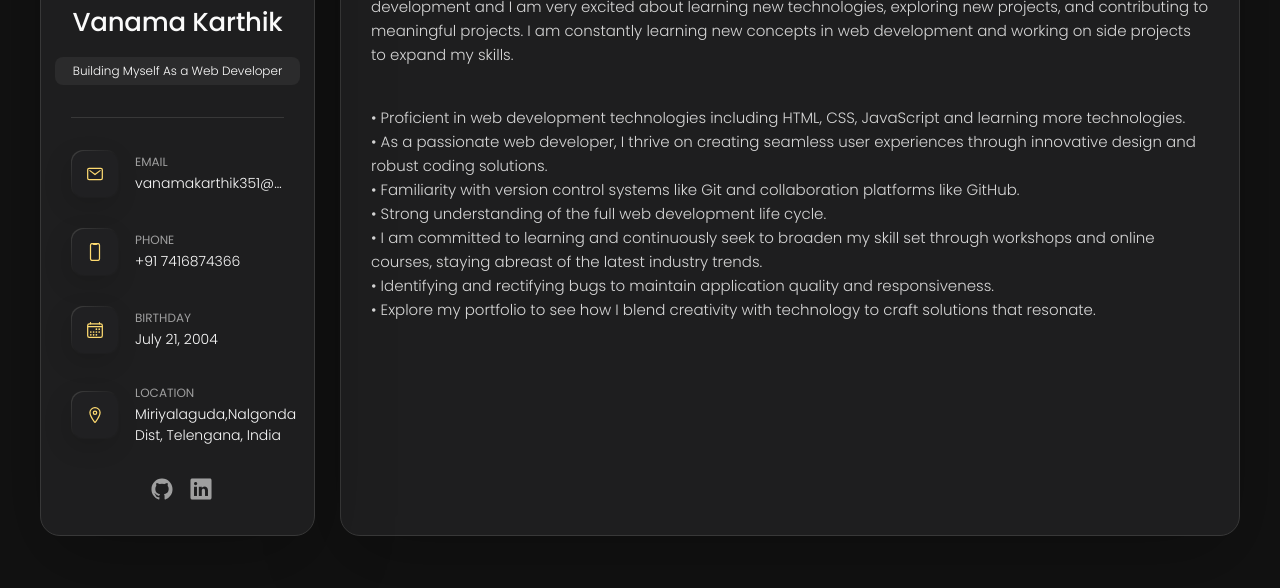
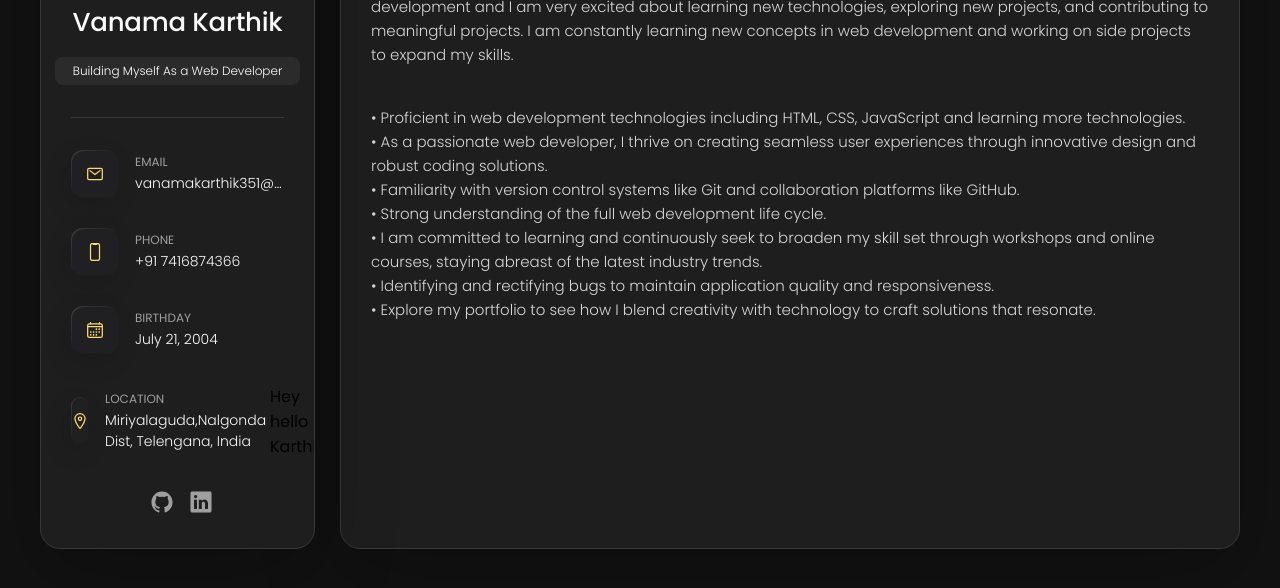
Before and after one commit to vanamakarthik351/Portfolio-for-Deployment-Not-a-project-, a plain HTML site: page index.html in a window 1280 px wide. Shown: the part 256-844 px from the top of the page. Drawn offline with nearby package versions, Linux system fonts and the light colour scheme.

Commit message:
Added div block in html folder

```diff
--- a/index.html
+++ b/index.html
@@ -67,6 +67,7 @@
               <p class="contact-title">Location</p>
               <address>Miriyalaguda,Nalgonda Dist, Telengana, India</address>
             </div>
+            <div>Hey hello Karthik</div>
           </li>
         </ul>
         <div class="separator"></div>
```
